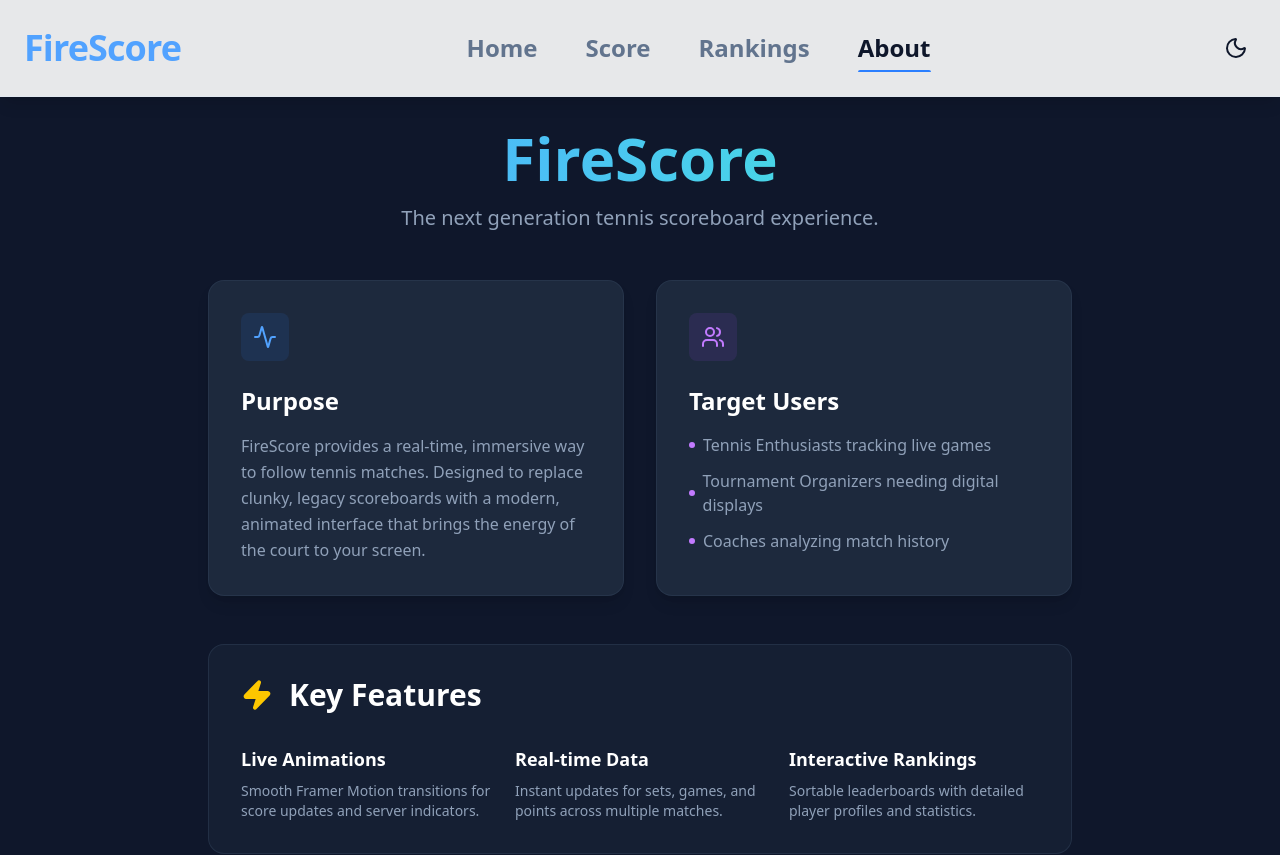
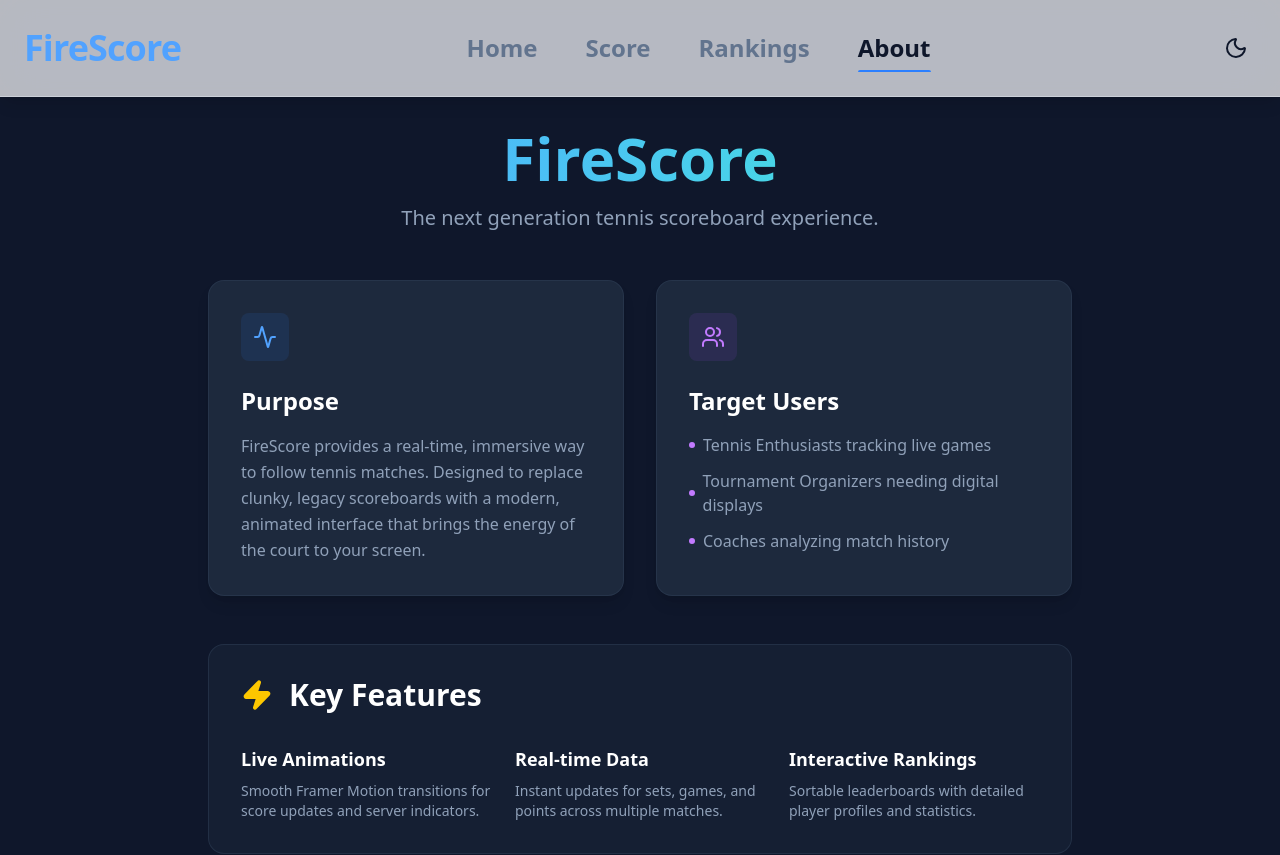
Before and after one commit to Devz-0047/fireScoreTennis, a React (Vite) app: page /about in a window 1280 px wide. Shown: the top 855 px of the page. Built offline with nearby package versions, Linux system fonts and the light colour scheme.

Commit message:
glass navigation bar

```diff
--- a/index.html
+++ b/index.html
@@ -3,9 +3,9 @@
 
 <head>
   <meta charset="UTF-8" />
-  <link rel="icon" type="image/svg+xml" href="/vite.svg" />
+  <link rel="icon" type="image/svg+xml" href="/favicon.png" />
   <meta name="viewport" content="width=device-width, initial-scale=1.0" />
-  <title>project</title>
+  <title>FireScore</title>
 </head>
 
 <body>
--- a/src/components/NavBar.jsx
+++ b/src/components/NavBar.jsx
@@ -20,15 +20,23 @@ export default function NavBar() {
     const isHome = activePath === '/';
 
     return (
-        <nav className={clsx(
-            "fixed top-0 left-0 right-0 z-50 transition-colors duration-300",
-            isHome && !isOpen ? "bg-transparent border-transparent" : "bg-white/90 dark:bg-slate-950/90 backdrop-blur-md border-b border-slate-200 dark:border-slate-800 shadow-lg dark:shadow-none"
-        )}>
+        <nav
+  className={clsx(
+    "fixed top-0 left-0 right-0 z-50 transition-all duration-300",
+    "backdrop-blur-xl backdrop-saturate-150",
+    isHome && !isOpen
+      ? "bg-white/10 dark:bg-slate-900/20 border-b border-white/20 dark:border-white/10"
+      : "bg-white/70 dark:bg-slate-950/70 border-b border-slate-200/50 dark:border-slate-800/50 shadow-lg"
+  )}
+>
+
             <div className="max-w-7xl mx-auto px-6">
                 <div className="flex items-center justify-between h-20 md:h-24">
                     {/* Logo */}
                     <div className="flex-shrink-0 font-bold text-3xl md:text-4xl tracking-tight text-blue-400 z-50 relative">
+                        <Link to="/">
                         FireScore
+                        </Link>
                     </div>
 
                     {/* Desktop Menu */}
--- a/src/components/rankings/RankingsTable.jsx
+++ b/src/components/rankings/RankingsTable.jsx
@@ -55,7 +55,7 @@ export default function RankingsTable({ players }) {
 
     return (
         <div className="bg-white dark:bg-slate-800 rounded-xl shadow-lg border border-slate-200 dark:border-slate-700/50 overflow-hidden">
-            <div className="overflow-x-auto">
+            <div className="overflow-x-hidden">
                 <table className="min-w-full divide-y divide-slate-200 dark:divide-slate-700/50">
                     <thead className="bg-slate-50 dark:bg-slate-900/50">
                         <tr>
--- a/src/pages/LandingPage.jsx
+++ b/src/pages/LandingPage.jsx
@@ -7,7 +7,7 @@ export default function LandingPage() {
     const navigate = useNavigate();
 
     return (
-        <div className="min-h-screen flex flex-col">
+        <div className="min-h-screen flex flex-col pb-20">
 
             {/* Hero Section */}
             <section className="relative h-screen flex flex-col items-center justify-center overflow-hidden">
@@ -32,7 +32,7 @@ export default function LandingPage() {
                         animate={{ opacity: 1, y: 0 }}
                         transition={{ duration: 1, ease: "easeOut" }}
                     >
-                        <span className="inline-block px-4 py-2 rounded-full border border-blue-400/30 bg-blue-500/10 text-blue-300 text-sm md:text-base font-medium tracking-widest uppercase mb-6 backdrop-blur-md shadow-lg mt-4">
+                        <span className="inline-block px-4 py-2 rounded-full border border-blue-400/30 bg-blue-500/10 text-blue-300 text-sm md:text-base font-medium tracking-widest uppercase mb-6 backdrop-blur-md shadow-lg mt-4 lg:mt-36">
                             Live Tennis Intelligence
                         </span>
                         <h1 className="text-6xl md:text-8xl lg:text-9xl font-black text-slate-900 dark:text-white tracking-tighter leading-none mb-6 drop-shadow-2xl">
@@ -62,8 +62,8 @@ export default function LandingPage() {
                             onClick={() => navigate('/score')}
                             className="group relative px-10 py-5 bg-slate-900 text-white dark:bg-white dark:text-slate-950 rounded-full font-bold text-xl hover:bg-blue-600 dark:hover:bg-blue-50 transition-all transform hover:scale-105 shadow-xl dark:shadow-[0_0_50px_-10px_rgba(255,255,255,0.4)]"
                         >
-                            <span className="flex items-center">
-                                Live Scores <ArrowRight className="ml-3 w-6 h-6 group-hover:translate-x-1 transition-transform" />
+                            <span className="flex items-center mt-[-20]">
+                                Live Scores <ArrowRight className="mt-[-8] ml-3 w-6 h-6 group-hover:translate-x-1 transition-transform" />
                             </span>
                         </button>
                     </motion.div>
```
Also changed, not shown: public/favicon.png (added).
